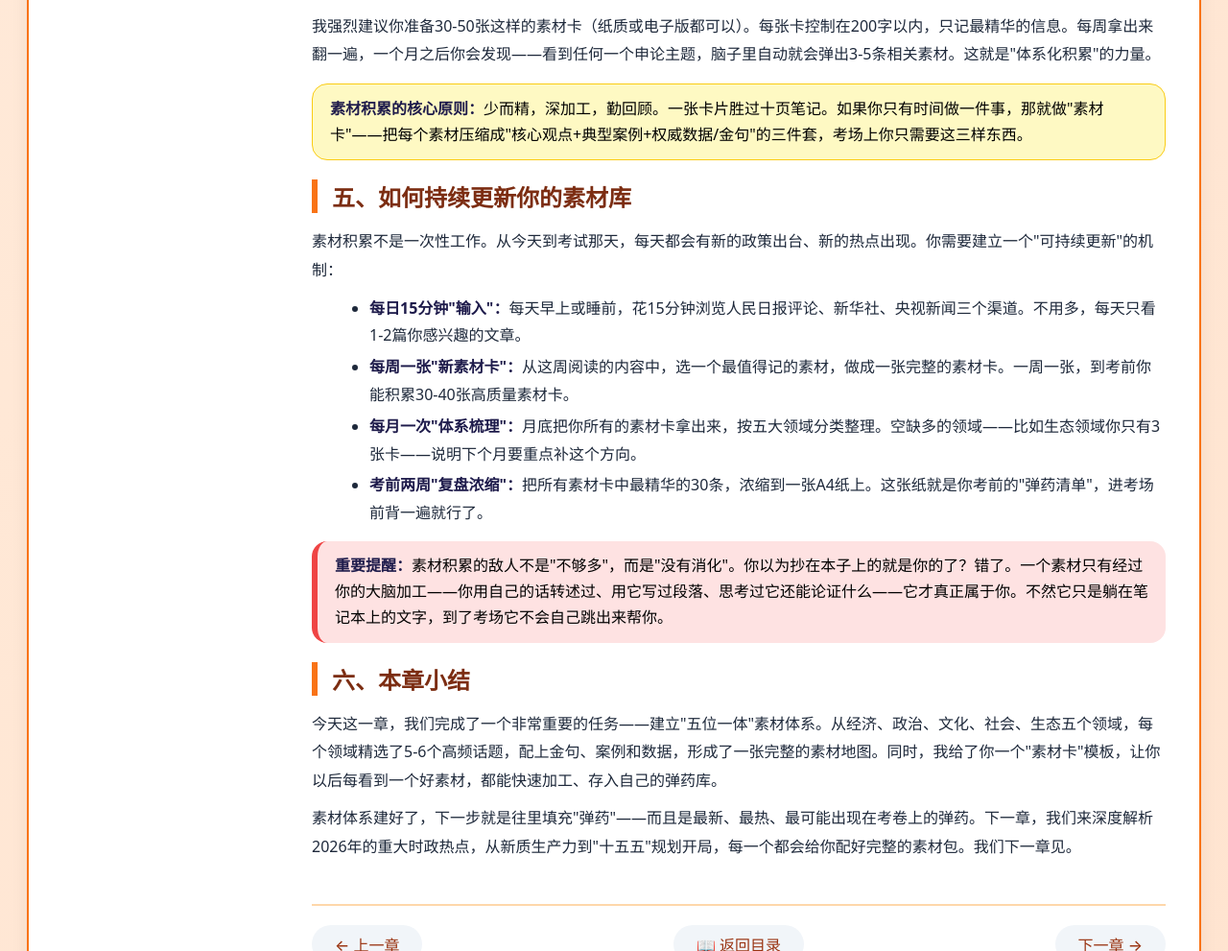
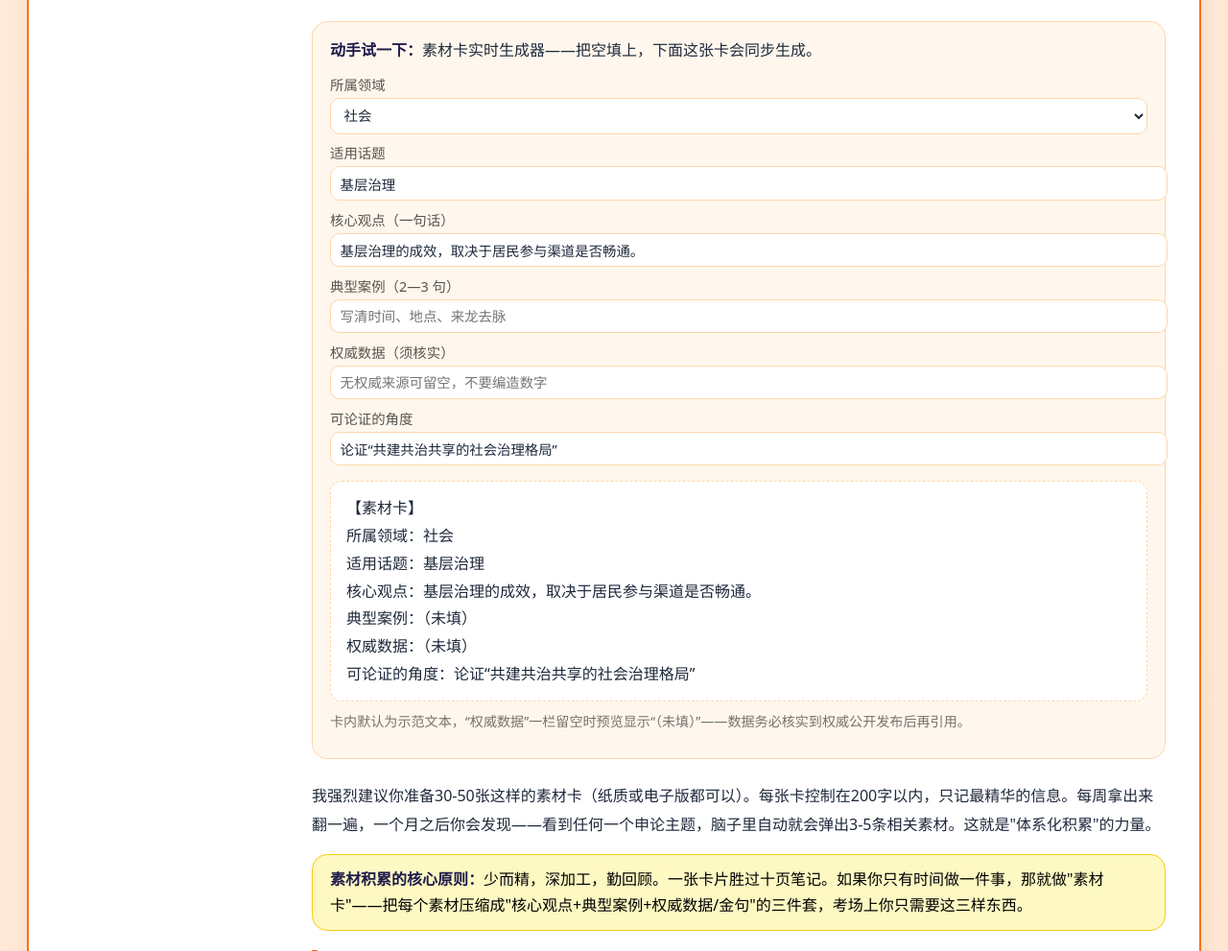
Before and after one commit to 1998x-stack/shenlun-tutorial, a plain HTML site: page 23.html in a window 1280 px wide. Shown: the part 6883-7874 px from the top of the page at 96% size. Drawn offline with Linux system fonts and the light colour scheme.

Commit message:
feat(shenlun-tutorial): add live material-card builder to chapter 23

```diff
--- a/23.html
+++ b/23.html
@@ -10,6 +10,11 @@
         pre { max-width: 100%; overflow-x: auto; }
         table { max-width: 100%; }
         svg { max-width: 100%; height: auto; }
+        .card-form { display: grid; gap: 0.55rem; margin: 0.6rem 0 1rem; }
+        .card-form label { display: grid; gap: 0.25rem; font-size: 0.9rem; color: #57534e; }
+        .card-form input, .card-form select { font: inherit; padding: 0.45rem 0.6rem; border-radius: 10px; border: 1px solid #fed7aa; background: #fff; color: #1e293b; width: 100%; }
+        .card-form input:focus, .card-form select:focus { outline: 3px solid #ea580c; outline-offset: 1px; }
+        #cf-out { white-space: pre-line; }
     </style>
 </head>
 <body>
@@ -400,6 +405,24 @@
 │                                                   │
 └───────────────────────────────────────────────────┘</code></pre>
 
+        <section class="widget" aria-labelledby="w23b-title">
+            <p class="widget-title" id="w23b-title"><strong>动手试一下：</strong>素材卡实时生成器——把空填上，下面这张卡会同步生成。</p>
+            <div class="card-form">
+                <label>所属领域
+                    <select id="cf-field">
+                        <option>经济</option><option>政治</option><option>文化</option><option selected>社会</option><option>生态</option>
+                    </select>
+                </label>
+                <label>适用话题 <input type="text" id="cf-topic" value="基层治理"></label>
+                <label>核心观点（一句话） <input type="text" id="cf-view" value="基层治理的成效，取决于居民参与渠道是否畅通。"></label>
+                <label>典型案例（2—3 句） <input type="text" id="cf-case" placeholder="写清时间、地点、来龙去脉"></label>
+                <label>权威数据（须核实） <input type="text" id="cf-data" placeholder="无权威来源可留空，不要编造数字"></label>
+                <label>可论证的角度 <input type="text" id="cf-angle" value="论证“共建共治共享的社会治理格局”"></label>
+            </div>
+            <p class="widget-output" id="cf-out" aria-live="polite"></p>
+            <p class="note">卡内默认为示范文本，“权威数据”一栏留空时预览显示“（未填）”——数据务必核实到权威公开发布后再引用。</p>
+        </section>
+
         <p>我强烈建议你准备30-50张这样的素材卡（纸质或电子版都可以）。每张卡控制在200字以内，只记最精华的信息。每周拿出来翻一遍，一个月之后你会发现——看到任何一个申论主题，脑子里自动就会弹出3-5条相关素材。这就是"体系化积累"的力量。</p>
 
         <div class="highlight">
@@ -453,6 +476,26 @@
             });
         });
     })();
+
+    (function () {
+        var out = document.getElementById('cf-out');
+        if (!out) { return; }
+        var ids = ['cf-field', 'cf-topic', 'cf-view', 'cf-case', 'cf-data', 'cf-angle'];
+        var labels = ['所属领域', '适用话题', '核心观点', '典型案例', '权威数据', '可论证的角度'];
+        var nodes = ids.map(function (id) { return document.getElementById(id); });
+        function val(n) { return (n && n.value ? n.value.trim() : '') || '（未填）'; }
+        function render() {
+            var lines = ['【素材卡】'];
+            for (var i = 0; i < nodes.length; i++) { lines.push(labels[i] + '：' + val(nodes[i])); }
+            out.textContent = lines.join('\n');
+        }
+        Array.prototype.forEach.call(nodes, function (n) {
+            if (!n) { return; }
+            n.addEventListener('input', render);
+            n.addEventListener('change', render);
+        });
+        render();
+    })();
 </script>
 </body>
 </html>
```
